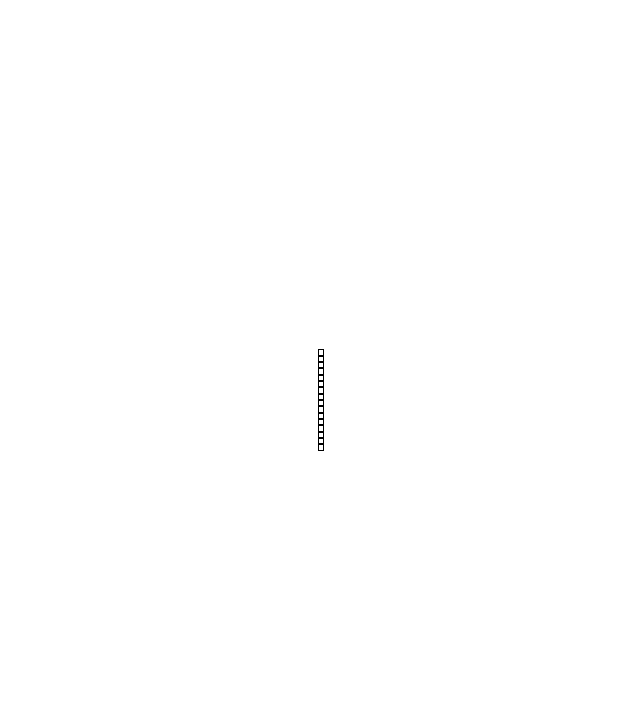
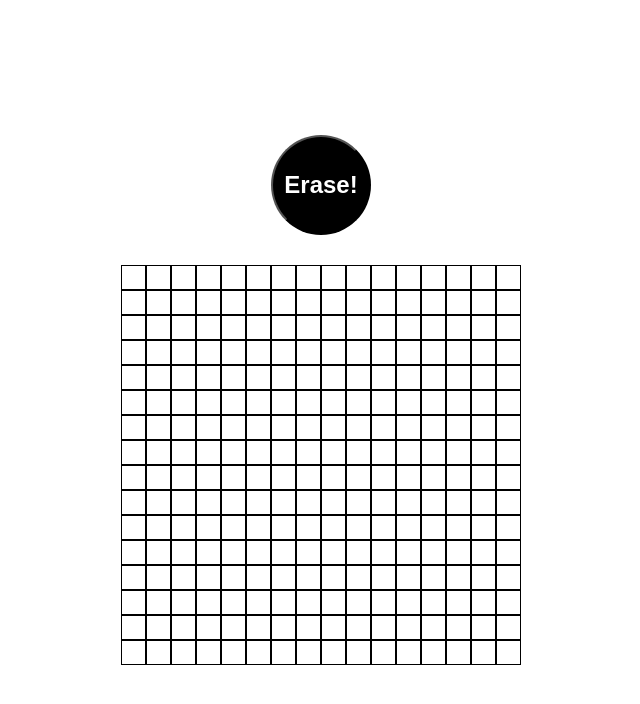
Before and after one commit to semiadult/Etch-a-Sketch, a plain HTML site: page index.html in a window 1280 px wide. Shown: the whole page, without its empty margins (319-959 px from the left). Drawn offline with Linux system fonts and the light colour scheme.

Commit message:
Add Erase button to make new grid when pressed

```diff
--- a/index.html
+++ b/index.html
@@ -8,8 +8,8 @@
     <link rel="stylesheet" type="text/css" href="style.css">
   </head>
   <body>
-    <div class="container"></div>
-
+    <div id="buttonContainer"></div>
+    <div id="container"></div>
 
 
 
--- a/script.js
+++ b/script.js
@@ -1,23 +1,36 @@
 "use strict"
-const container = document.querySelector(".container")
 
 
 
+//function to create divs for row with column nested inside.
+function makeGrid(number) {
+    const container = document.querySelector("#container");
+    if (number < 100) {
+    for (let i=0; i < number; i++) {
+        let row = document.createElement("div");
+        row.classList.add("row");
+        container.appendChild(row);
 
-function makeGrid(number) {
-        for (let i =0; i < number; i++) {
-        let containerHeight = container.clientHeight;
-        let containerWidth = container.clientWidth;
-        let square = document.createElement("div");
-        square.classList.add("square");
-        container.appendChild(square);
-        let squareHeight = square.clientHeight;
-        let squareWidth = square.clientWidth;
-        let height = containerHeight / squareHeight;
-        square.style.height = `${height}px`;
-        let width = containerWidth / squareWidth;
-        square.style.width = `${width}px`;
+        for (let i=0; i < number; i++) {
+            let column = document.createElement("div");
+            column.classList.add("column");
+            row.appendChild(column);
+            column.addEventListener("mouseenter", (event) => {
+                column.setAttribute("style", "background: black");
+            });
+            }
+        }
     }
 }
+makeGrid(16);
 
-makeGrid(16);
+let buttonContainer = document.querySelector("#buttonContainer");
+let resetButton = document.createElement("button");
+resetButton.classList.add("reset");
+resetButton.textContent= "Erase!";
+buttonContainer.appendChild(resetButton);
+//make button to reset the grid and choose different dimensions
+resetButton.addEventListener("click", () => {
+    container.replaceChildren();
+    makeGrid(16);
+});
--- a/style.css
+++ b/style.css
@@ -9,25 +9,58 @@
     padding: 0;
 }
 
-
-html, body {
-    height: 100vh;
+body, html {
+    height: 100%;
     width: 100%;
+    display: flex;
+    justify-content: center;
+    align-items: center;
+    flex-direction: column;
+    gap: 30px;
 }
 
 
-.container {
-    height: 100%;
-    width: 100%;
+#container {
     display: flex;
-    flex-direction: column;
     justify-content: center;
-    align-items: center;
+    height: 400px;
+    width: 400px
+}
+
+.row {
+    height: 400px;
+    width: 400px;
+    display: flex;
+    flex-wrap: wrap;
+}
+
+.column {
+    flex-basis: 100%;
+    border: black 1px solid;
 }
 
 
-.square {
-    height: 16%;
-    width: 16%;
-    border: 0.5px solid black;
+
+.reset {
+    background-color: black;
+    color: white;
+    height: 100px;
+    width: 100px;
+    border-radius: 50%;
+    font-family:Arial, Helvetica, sans-serif;
+    font-size: 150%;
+    font-weight: bolder;
 }
+
+.reset:hover {
+    cursor: pointer;
+    transition: ease-in-out 0.1s;
+    box-shadow: 0 1px 2px rgba(0,0,0,.5);
+    text-shadow: 0 2px 4px rgba(0,0,0,.5);
+}
+
+.reset:active {
+    transform: scale(0.9);
+    box-shadow: 0 3px 5px rgba(0,0,0,.5);
+    text-shadow: 0 2px 4px rgba(0,0,0,.5);
+}
```
